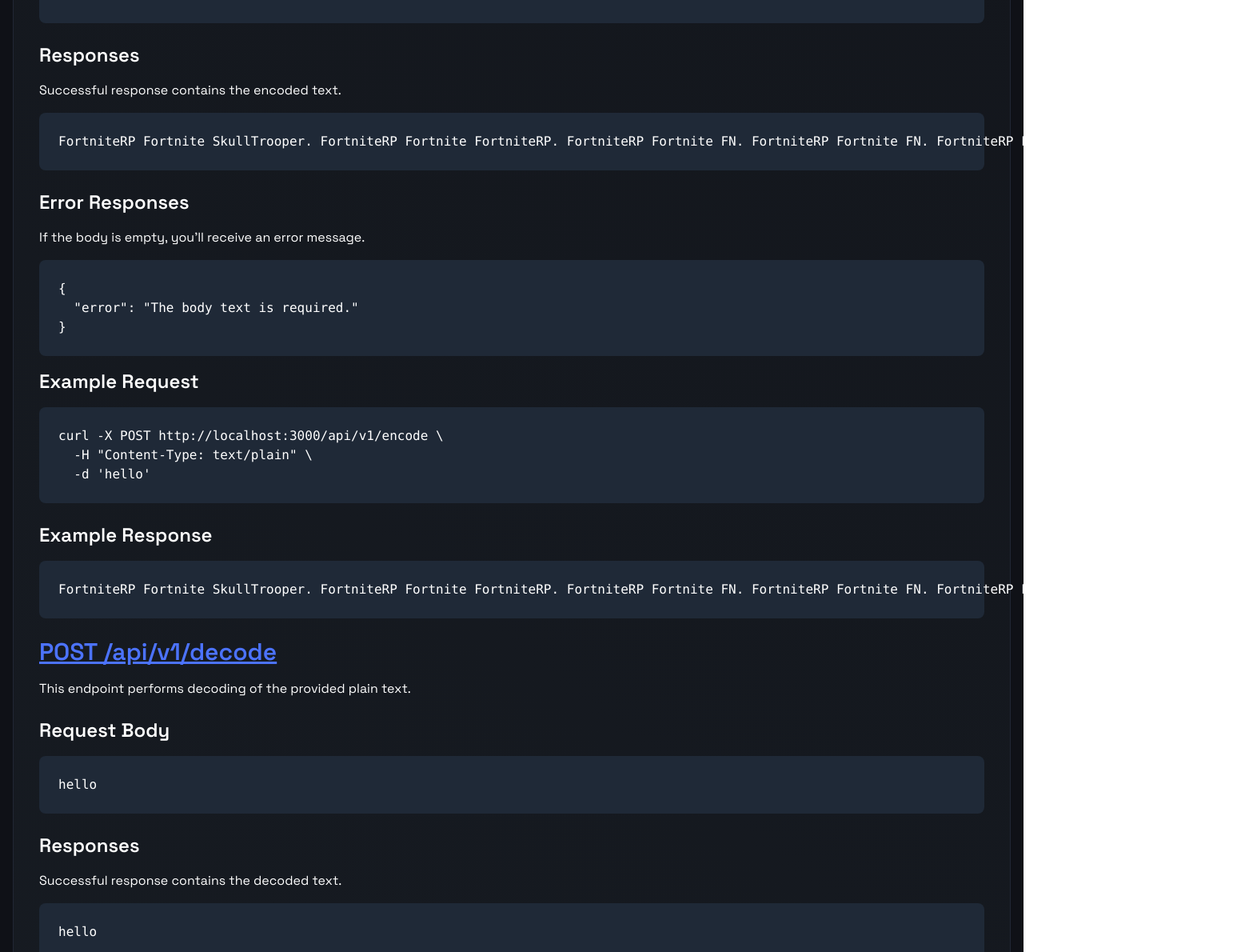
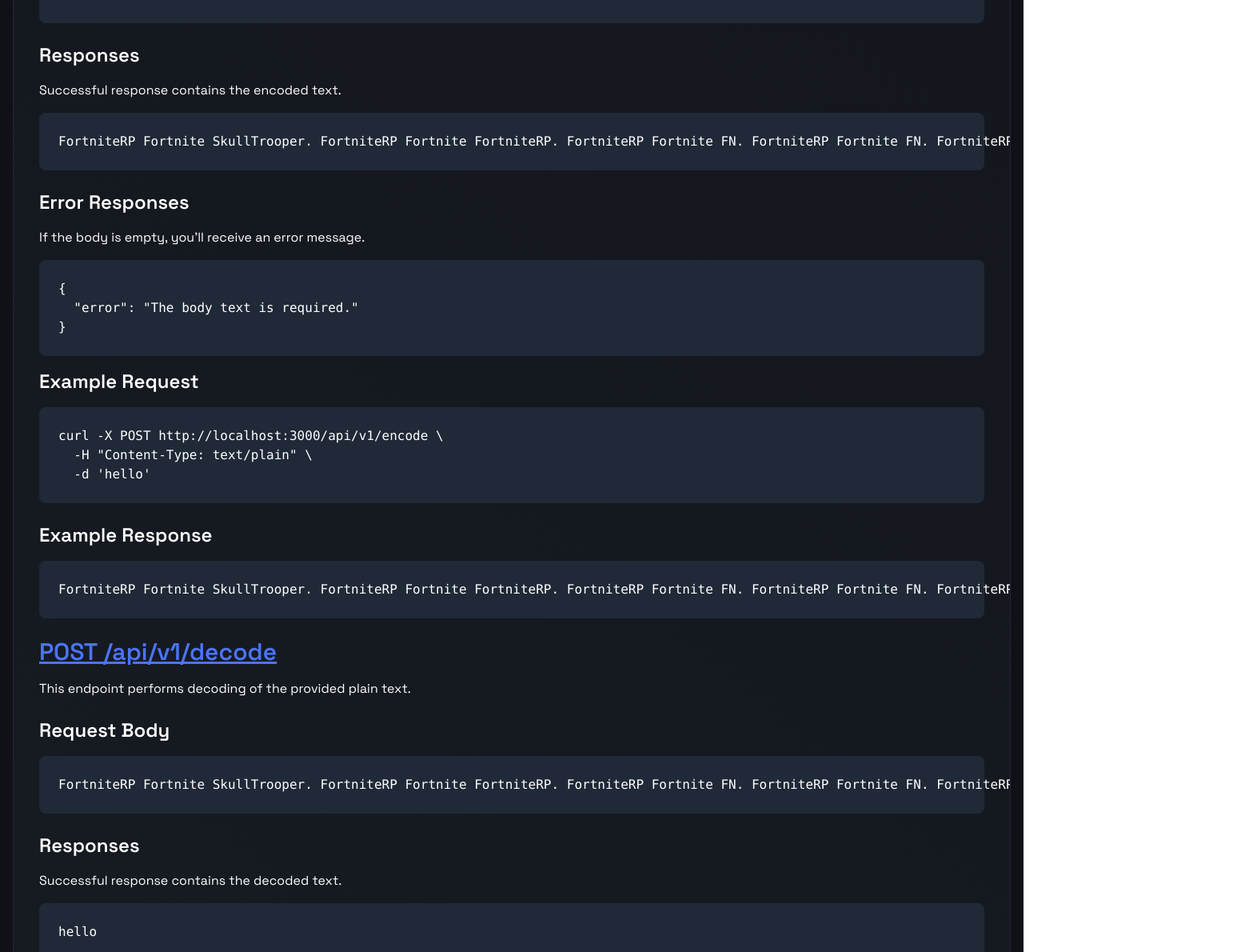
Before and after one commit to Fedox-die-Ente/fortcode, a Next.js app: page /docs in a window 1280 px wide. Shown: the part 476-1666 px from the top of the page at 80% size, 1547 px wide, since content can reach past the window. Built offline with nearby package versions, Linux system fonts and the light colour scheme.

Commit message:
fix: hide my overflow

```diff
--- a/app/api/v1/route.ts
+++ /dev/null
@@ -1,38 +0,0 @@
-import { NextResponse } from 'next/server';
-import { encode, decode } from '../../../lib/encoder';
-
-export async function POST(request: Request) {
-	try {
-		const { text, type } = await request.json();
-
-		if (!text) {
-			return NextResponse.json(
-				{ error: 'The "text" field is required.' },
-				{ status: 400 }
-			);
-		}
-
-		if (type !== 'encode' && type !== 'decode') {
-			return NextResponse.json(
-				{ error: 'The "type" field must be either "encode" or "decode".' },
-				{ status: 400 }
-			);
-		}
-
-		let result;
-
-		if (type === 'encode') {
-			result = encode(text);
-		} else if (type === 'decode') {
-			result = decode(text);
-		}
-
-		return NextResponse.json({ result }, { status: 200 });
-	} catch (error) {
-		console.error(error);
-		return NextResponse.json(
-			{ error: 'An unexpected error occurred.' },
-			{ status: 500 }
-		);
-	}
-}
--- a/app/docs/page.tsx
+++ b/app/docs/page.tsx
@@ -1,15 +1,13 @@
-// pages/api-docs.tsx
-
 import React from 'react';
+import {decode, encode} from "../../lib/encoder";
 
 const ApiDocs = () => {
 
-	// Example request body formatted as plain text
-	const exampleRequestBody = `hello`; // Example text to be encoded or decoded
+	const exampleRequestBody = `hello`;
 
 	return (
 		<main className='bg-dark-200 w-full h-full flex items-center justify-center p-4'>
-			<div className='cool-bg p-8 w-full rounded-2xl border border-dark-300'>
+			<div className='cool-bg p-8 w-full rounded-2xl border border-dark-300 overflow-x-hidden'>
 				<header className='bg-dark-300 p-6 text-white mb-8'>
 					<h1 className='text-4xl font-bold'>API Documentation</h1>
 					<p className='mt-2 text-xl'>Documentation for the API endpoints in this application.</p>
@@ -22,7 +20,7 @@
 
 						<h3 className='text-2xl font-semibold mb-4'>Request Body</h3>
 						<pre className='bg-gray-800 text-white p-6 rounded-lg mb-6'>
-              <code>
+              <code className={'max-w-prose'}>
                 {exampleRequestBody}
               </code>
             </pre>
@@ -30,8 +28,8 @@
 						<h3 className='text-2xl font-semibold mb-4'>Responses</h3>
 						<p className='mb-4'>Successful response contains the encoded text.</p>
 						<pre className='bg-gray-800 text-white p-6 rounded-lg mb-6'>
-              <code>
-                {`FortniteRP Fortnite SkullTrooper. FortniteRP Fortnite FortniteRP. FortniteRP Fortnite FN. FortniteRP Fortnite FN. FortniteRP FortniteRP FortniteRP`}
+               <code className={'max-w-prose break-all'}>
+                {`${encode(exampleRequestBody)}`}
               </code>
             </pre>
 
@@ -56,7 +54,7 @@
 						<h3 className='text-2xl font-semibold mb-4'>Example Response</h3>
 						<pre className='bg-gray-800 text-white p-6 rounded-lg mb-6'>
               <code>
-                {`FortniteRP Fortnite SkullTrooper. FortniteRP Fortnite FortniteRP. FortniteRP Fortnite FN. FortniteRP Fortnite FN. FortniteRP FortniteRP FortniteRP`}
+                {`${encode(exampleRequestBody)}`}
               </code>
             </pre>
 
@@ -66,7 +64,7 @@
 						<h3 className='text-2xl font-semibold mb-4'>Request Body</h3>
 						<pre className='bg-gray-800 text-white p-6 rounded-lg mb-6'>
               <code>
-                {exampleRequestBody}
+                {encode(exampleRequestBody)}
               </code>
             </pre>
 
@@ -74,7 +72,7 @@
 						<p className='mb-4'>Successful response contains the decoded text.</p>
 						<pre className='bg-gray-800 text-white p-6 rounded-lg mb-6'>
               <code>
-                {`hello`}
+                {`${decode(encode(exampleRequestBody))}`}
               </code>
             </pre>
 
@@ -99,7 +97,7 @@
 						<h3 className='text-2xl font-semibold mb-4'>Example Response</h3>
 						<pre className='bg-gray-800 text-white p-6 rounded-lg mb-6'>
               <code>
-                {`hello`}
+                {`${decode(encode(exampleRequestBody))}`}
               </code>
             </pre>
 
```
